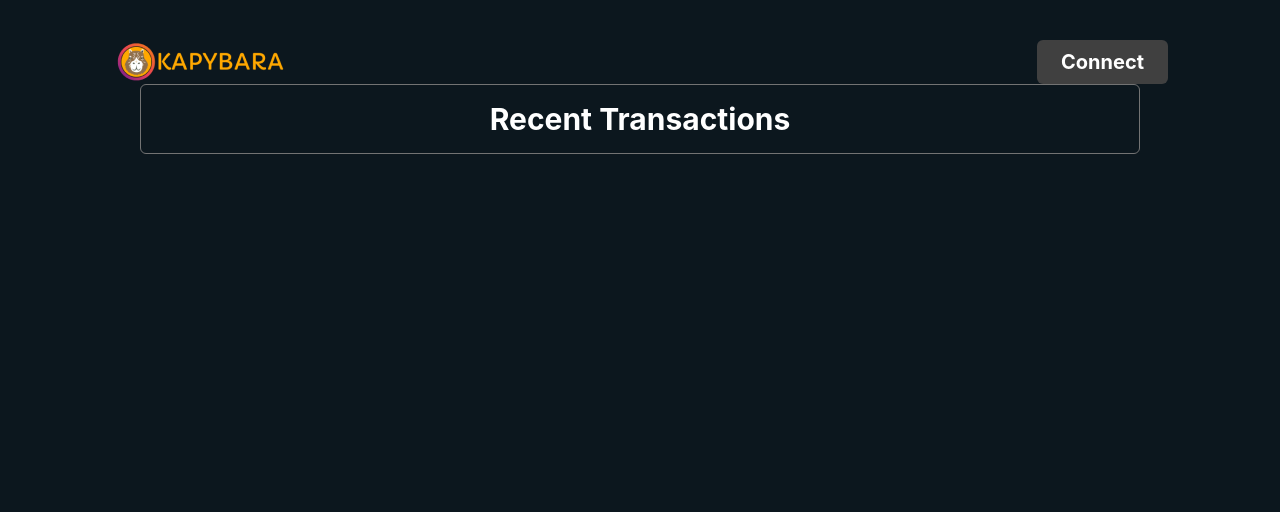
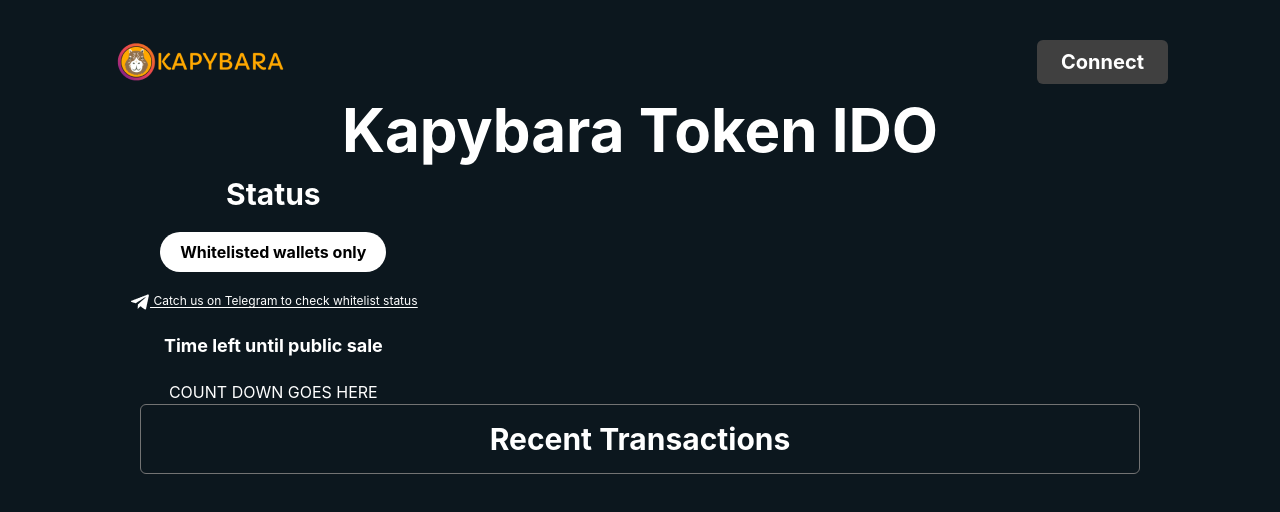
Before and after one commit to mpenajoia/kapy, a React (Create React App) app: page / in a window 1280 px wide. Shown: the top 512 px of the page. Built offline with nearby package versions, Linux system fonts and the light colour scheme; the HTML template or start-up script is replaced by a standard one.

Commit message:
Status component

```diff
--- a/src/App.jsx
+++ b/src/App.jsx
@@ -1,3 +1,4 @@
+import Content from "./components/Content";
 import Recent from "./components/Recent";
 import TopBar from "./components/TopBar";
 
@@ -7,6 +8,8 @@ function App() {
   return (
     <div className="w-full flex flex-col items-center">
       <TopBar />
+      <h1 className="text-6xl font-bold my-4">Kapybara Token IDO</h1>
+      <Content />
       <div className="w-[1000px] flex flex-col items-center">
         <Recent />
       </div>
--- /dev/null
+++ b/src/components/Content.jsx
@@ -0,0 +1,12 @@
+import React from 'react'
+import Status from './Status'
+
+function Content() {
+  return (
+    <div className='w-[1100px]'>
+        <Status />
+    </div>
+  )
+}
+
+export default Content
--- /dev/null
+++ b/src/components/Status.jsx
@@ -0,0 +1,20 @@
+import React from 'react'
+import telegram from '../img/tg.png'
+
+function Status() {
+  return (
+    <div className='flex flex-col items-center justify-center gap-5 w-1/3'>
+        <h2 className='font-bold text-3xl'>Status</h2>
+        <p className='text-black font-bold bg-white rounded-3xl px-5 py-2'>Whitelisted wallets only</p>
+        <div className='text-xs w-full text-center underline underline-offset-2	'>
+            <a href="#" target="_blank" rel="noopener noreferrer">
+            <img className='inline' src={telegram} alt='Telegram' /> Catch us on Telegram to check whitelist status </a>
+        </div>
+        <p className='font-bold text-lg'>Time left until public sale</p>
+        <div>COUNT DOWN GOES HERE</div>
+
+    </div>
+  )
+}
+
+export default Status
```
Also changed, not shown: src/img/tg.png (added).
